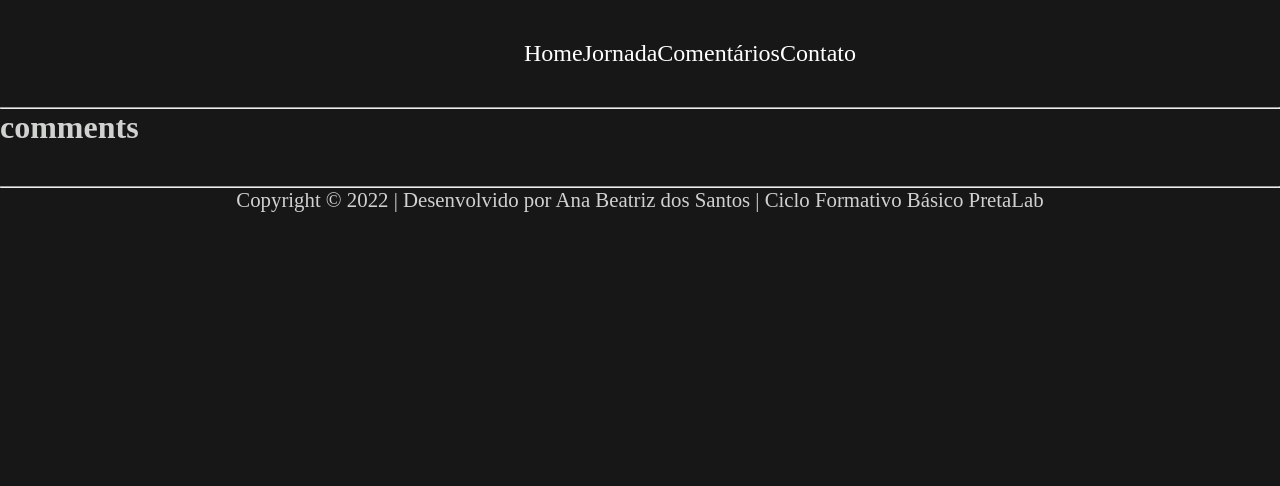
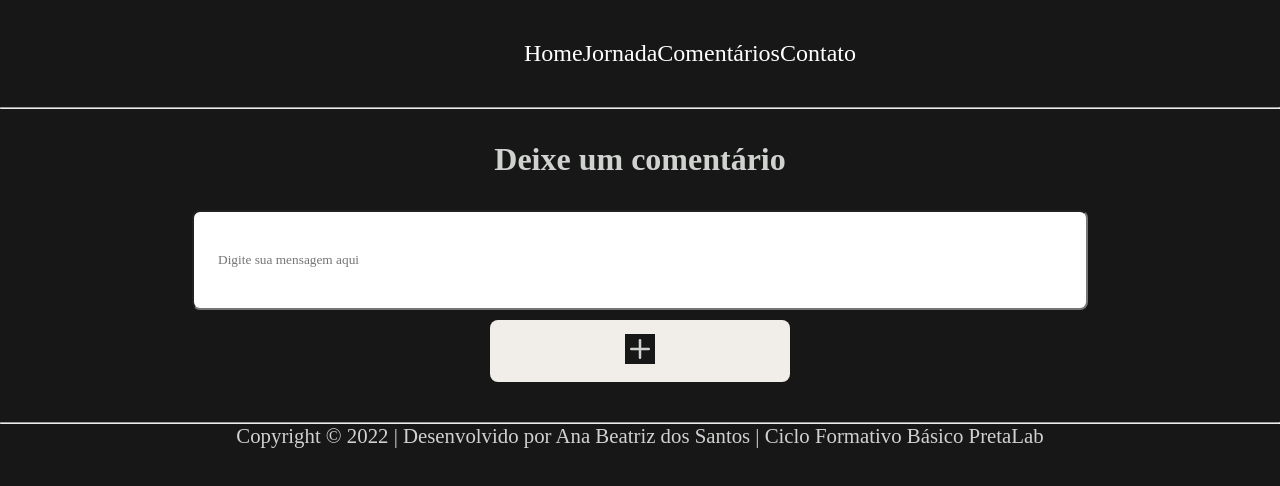
Before and after one commit to anabiax/PFPretalabReact, a React (Vite) app: page /comments in a window 1280 px wide. Shown: the top 486 px of the page. Built offline with nearby package versions, Linux system fonts and the light colour scheme; a web font is replaced by a local one.

Commit message:
2/3 comments

```diff
--- a/package.json
+++ b/package.json
@@ -9,8 +9,11 @@
     "preview": "vite preview"
   },
   "dependencies": {
+    "nanoid": "^4.0.0",
+    "phosphor-react": "^1.4.1",
     "react": "^18.2.0",
     "react-dom": "^18.2.0",
+    "react-icons": "^4.4.0",
     "react-router-dom": "^6.4.0"
   },
   "devDependencies": {
--- a/src/pages/Comments/Comments.jsx
+++ b/src/pages/Comments/Comments.jsx
@@ -1,8 +1,25 @@
 import styles from './comments.module.css'
+import { FiPlus } from 'react-icons/fi'
 
 function Comments (){
     return (
-        <h1>comments</h1>
+        <>
+            <div className={styles.header}>
+                <h1>Deixe um comentário</h1>
+            </div>
+            <div className={styles.inputContainer}>
+                <input
+                className={styles.input}
+                type="text"
+                placeholder="Digite sua mensagem aqui"
+                />
+                <div className={styles.addContainer}>
+                    <button className={styles.addTask}>
+                        <FiPlus size={30} color="#000"/>
+                    </button>
+                </div>
+            </div>
+        </>
     )
 }
 
--- a/src/pages/Comments/comments.module.css
+++ b/src/pages/Comments/comments.module.css
@@ -0,0 +1,39 @@
+.header{
+    text-align: center;
+    width: 100%;
+    margin-top: 2rem;
+    margin-bottom: 2rem;
+
+}
+
+.inputContainer {
+    width: 100%;
+    display: flex;
+    flex-direction: column;
+    align-items: center;
+    justify-content: center;
+    gap: 10px;
+}
+
+.input {
+    background: #fff;
+    border: 0.5 solid #7200ff;
+    padding: 12px 24px;
+    border-radius: 8px;
+    height: 100px;
+    width: 70%;
+}
+
+.addContainer {
+    display: flex;
+    justify-content: flex-start;
+}
+
+.addTask {
+    background:#F1EEE9;
+    width: 300px;
+    border-radius: 8px;
+    border: 0;
+    color: #000;
+    padding: 14px;
+}
--- a/src/pages/Contact/Contact.jsx
+++ b/src/pages/Contact/Contact.jsx
@@ -1,8 +1,10 @@
 import styles from './contact.module.css'
 
 function Contact (){
-    return(
-        <h1>contact</h1>
+    return (
+        <div className={styles.header}>
+            <h1>Contato</h1>
+        </div>
     )
 }
 
--- a/src/pages/Contact/contact.module.css
+++ b/src/pages/Contact/contact.module.css
@@ -0,0 +1,5 @@
+.header {
+    text-align: center;
+    width: 100%;
+    margin-top: 2rem;
+}
--- a/src/pages/Jornada/Jornada.jsx
+++ b/src/pages/Jornada/Jornada.jsx
@@ -3,7 +3,11 @@ import styles from './jornada.module.css'
 function Jornada(){
     return(
         <>
-            <h1>jornada</h1>
+            <h2>Sobre mim</h2>
+            <p>quem sou eu</p>
+            <h2>Jornada em tech</h2>
+            <p>caminho das comunidades digitais</p>
+
         </>
     )
 }
```
Also changed, not shown: src/components/Title/Title.styles.css (deleted), 1 other file (tests, documents, lock files or other folders).
